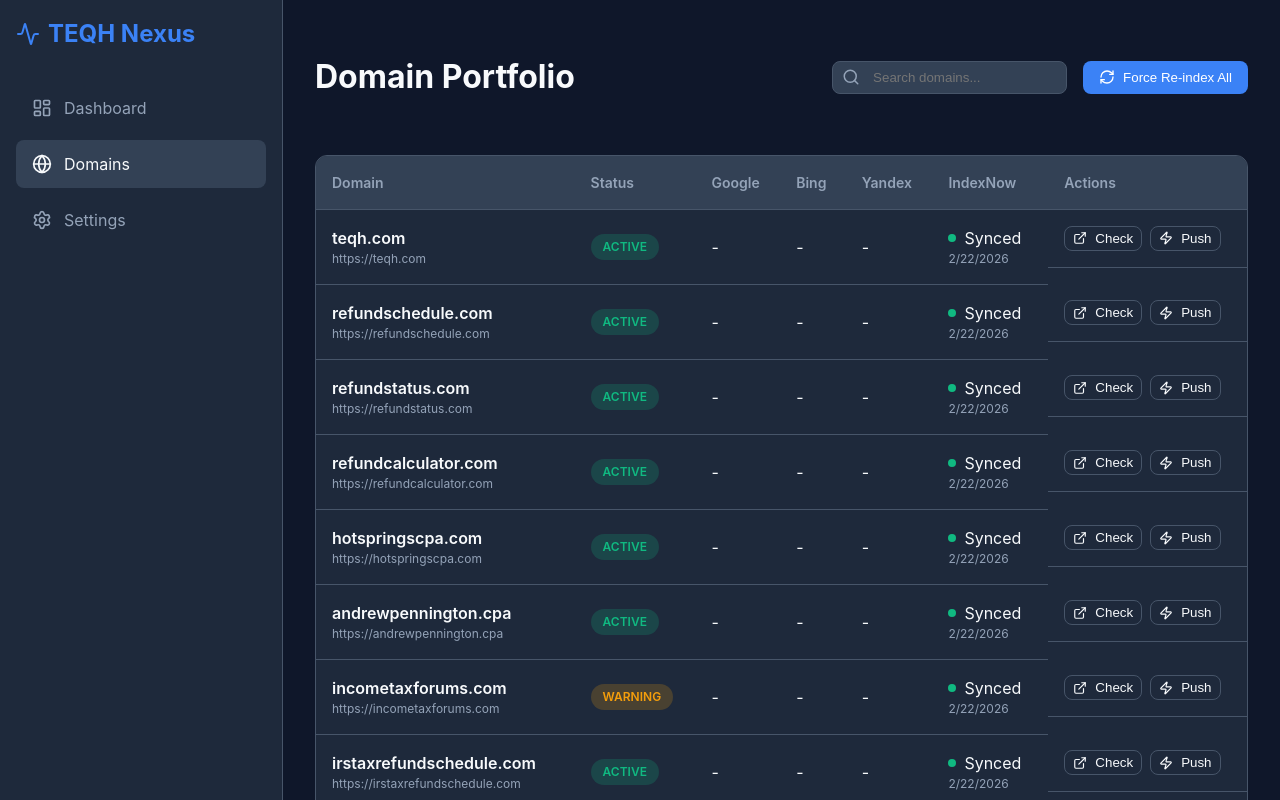
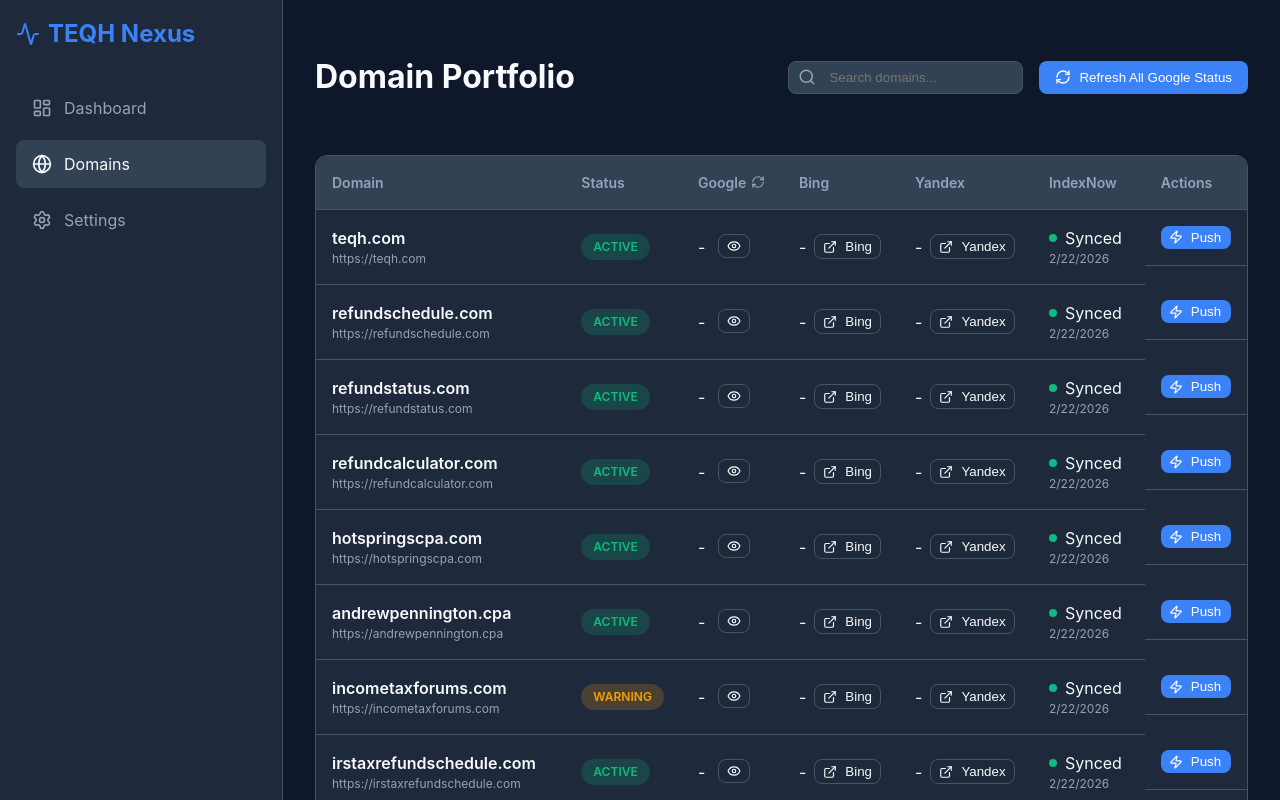
Before and after one commit to kobashix/SEO-Manager, a React (Vite) app: page /domains in a window 1280 px wide. Shown: the top 800 px of the page. Built offline with nearby package versions, Linux system fonts and the light colour scheme.

Commit message:
feat: Integrate live Google index checking

```diff
--- a/src/pages/Domains.tsx
+++ b/src/pages/Domains.tsx
@@ -1,25 +1,35 @@
 import React, { useState } from 'react';
 import { mockDomains } from '../services/mockData';
-import { RefreshCw, Zap, Search, CheckCircle, AlertTriangle, ExternalLink } from 'lucide-react';
+import { RefreshCw, Zap, Search, CheckCircle, AlertTriangle, ExternalLink, Eye } from 'lucide-react';
+import type { Domain } from '../types';
 
 type PushStatus = 'idle' | 'pushing' | 'success' | 'error';
+type CheckStatus = 'idle' | 'loading' | 'loaded' | 'error';
 
 interface FeedbackState {
   [domainId: string]: {
-    status: PushStatus;
-    message: string;
+    push?: { status: PushStatus; message: string; };
+    googleCheck?: { status: CheckStatus; indexedCount?: number; message?: string; };
   };
 }
 
 export const Domains: React.FC = () => {
   const [searchTerm, setSearchTerm] = useState('');
   const [feedback, setFeedback] = useState<FeedbackState>({});
+  const [currentDomains, setCurrentDomains] = useState<Domain[]>(mockDomains);
+
+  const updateDomainFeedback = (domainId: string, type: 'push' | 'googleCheck', data: any) => {
+    setFeedback(prev => ({
+      ...prev,
+      [domainId]: {
+        ...prev[domainId],
+        [type]: data,
+      },
+    }));
+  };
 
   const handleIndexNowPush = async (domainId: string, url: string) => {
-    setFeedback(prev => ({
-      ...prev,
-      [domainId]: { status: 'pushing', message: 'Submitting...' }
-    }));
+    updateDomainFeedback(domainId, 'push', { status: 'pushing', message: 'Submitting...' });
 
     try {
       const response = await fetch('/index-now', {
@@ -34,30 +44,51 @@ export const Domains: React.FC = () => {
         throw new Error(result.message || `Request failed with status ${response.status}`);
       }
 
-      setFeedback(prev => ({
-        ...prev,
-        [domainId]: { status: 'success', message: 'Successfully Submitted!' }
-      }));
+      updateDomainFeedback(domainId, 'push', { status: 'success', message: 'Submitted!' });
 
     } catch (error: any) {
-      setFeedback(prev => ({
-        ...prev,
-        [domainId]: { status: 'error', message: error.message || 'An error occurred.' }
-      }));
+      updateDomainFeedback(domainId, 'push', { status: 'error', message: error.message || 'An error occurred.' });
     } finally {
         setTimeout(() => {
-            setFeedback(prev => ({ ...prev, [domainId]: { status: 'idle', message: '' } }));
+            updateDomainFeedback(domainId, 'push', { status: 'idle', message: '' });
         }, 5000); // Reset feedback after 5 seconds
     }
   };
 
-  const handleManualCheck = (url: string) => {
-    window.open(`https://www.google.com/search?q=site:${url}`, '_blank');
+  const handleGoogleCheck = async (domainId: string, url: string) => {
+    updateDomainFeedback(domainId, 'googleCheck', { status: 'loading', message: 'Checking...' });
+
+    try {
+      const response = await fetch(`/api/check-indexing?domain=${url}`);
+      const result = await response.json();
+
+      if (!response.ok) {
+        throw new Error(result.message || `API failed with status ${response.status}`);
+      }
+
+      updateDomainFeedback(domainId, 'googleCheck', { status: 'loaded', indexedCount: result.indexedCount });
+
+    } catch (error: any) {
+      updateDomainFeedback(domainId, 'googleCheck', { status: 'error', message: error.message || 'Check failed.' });
+    }
+  };
+
+  const handleBingYandexManualCheck = (url: string) => {
     window.open(`https://www.bing.com/search?q=site:${url}`, '_blank');
     window.open(`https://yandex.com/search/?text=site:${url}`, '_blank');
   };
 
-  const filteredDomains = mockDomains.filter(domain =>
+  const handleRefreshAll = async () => {
+    for (const domain of filteredDomains) {
+      // Trigger Google check for all
+      await handleGoogleCheck(domain.id, domain.url);
+      // Optional: Add a small delay to avoid hitting rate limits too fast
+      await new Promise(resolve => setTimeout(resolve, 500));
+    }
+  };
+
+
+  const filteredDomains = currentDomains.filter(domain =>
     domain.name.toLowerCase().includes(searchTerm.toLowerCase()) ||
     domain.url.toLowerCase().includes(searchTerm.toLowerCase())
   );
@@ -83,8 +114,8 @@ export const Domains: React.FC = () => {
               }}
             />
           </div>
-          <button className="btn btn-primary">
-            <RefreshCw size={16} /> Force Re-index All
+          <button className="btn btn-primary" onClick={handleRefreshAll}>
+            <RefreshCw size={16} /> Refresh All Google Status
           </button>
         </div>
       </div>
@@ -95,7 +126,12 @@ export const Domains: React.FC = () => {
             <tr>
               <th>Domain</th>
               <th>Status</th>
-              <th>Google</th>
+              <th>
+                <div style={{display: 'flex', alignItems: 'center', gap: '5px'}}>
+                  Google
+                  <RefreshCw size={14} style={{cursor: 'pointer'}} onClick={handleRefreshAll} title="Refresh all Google status" />
+                </div>
+              </th>
               <th>Bing</th>
               <th>Yandex</th>
               <th>IndexNow</th>
@@ -103,7 +139,12 @@ export const Domains: React.FC = () => {
             </tr>
           </thead>
           <tbody>
-            {filteredDomains.map(domain => (
+            {filteredDomains.map(domain => {
+              const domainFeedback = feedback[domain.id];
+              const googleCheckFeedback = domainFeedback?.googleCheck;
+              const pushFeedback = domainFeedback?.push;
+
+              return (
                 <tr key={domain.id}>
                   <td>
                     <div style={{ fontWeight: 600 }}>{domain.name}</div>
@@ -114,9 +155,49 @@ export const Domains: React.FC = () => {
                       {domain.status.toUpperCase()}
                     </span>
                   </td>
-                <td>-</td>
-                <td>-</td>
-                <td>-</td>
+                  <td>
+                    {googleCheckFeedback?.status === 'loading' && <span style={{color: 'var(--text-secondary)'}}>Loading...</span>}
+                    {googleCheckFeedback?.status === 'error' && <span style={{color: 'var(--error)'}} title={googleCheckFeedback.message}>Error</span>}
+                    {googleCheckFeedback?.status === 'loaded' && (
+                      <span style={{color: googleCheckFeedback.indexedCount > 0 ? 'var(--success)' : 'var(--error)'}}>
+                        {googleCheckFeedback.indexedCount} Indexed
+                      </span>
+                    )}
+                    {googleCheckFeedback?.status === 'idle' && '-'}
+                    {!googleCheckFeedback && '-'} {/* Default if no check has been run */}
+                    <button
+                      className="btn btn-outline"
+                      style={{ padding: '0.25rem 0.5rem', marginLeft: '8px' }}
+                      onClick={() => handleGoogleCheck(domain.id, domain.url)}
+                      disabled={googleCheckFeedback?.status === 'loading'}
+                    >
+                      <Eye size={14} />
+                    </button>
+                  </td>
+                  <td>
+                    <div style={{display: 'flex', alignItems: 'center', gap: '8px'}}>
+                      <span>-</span>
+                      <button
+                        className="btn btn-outline"
+                        style={{ padding: '0.25rem 0.5rem' }}
+                        onClick={() => window.open(`https://www.bing.com/search?q=site:${domain.url}`, '_blank')}
+                      >
+                        <ExternalLink size={14} /> Bing
+                      </button>
+                    </div>
+                  </td>
+                  <td>
+                    <div style={{display: 'flex', alignItems: 'center', gap: '8px'}}>
+                      <span>-</span>
+                      <button
+                        className="btn btn-outline"
+                        style={{ padding: '0.25rem 0.5rem' }}
+                        onClick={() => window.open(`https://yandex.com/search/?text=site:${domain.url}`, '_blank')}
+                      >
+                        <ExternalLink size={14} /> Yandex
+                      </button>
+                    </div>
+                  </td>
                   <td>
                     <div style={{ display: 'flex', alignItems: 'center', gap: '0.5rem' }}>
                       <span style={{
@@ -131,32 +212,26 @@ export const Domains: React.FC = () => {
                       {new Date(domain.indexNow.lastPush).toLocaleDateString()}
                     </div>
                   </td>
-                <td style={{ display: 'flex', gap: '0.5rem', alignItems: 'center' }}>
+                  <td style={{ display: 'flex', flexDirection: 'column', gap: '0.5rem' }}>
                     <button
-                    className="btn btn-outline"
-                    style={{ padding: '0.25rem 0.5rem' }}
-                    onClick={() => handleManualCheck(domain.url)}
-                  >
-                    <ExternalLink size={14} /> Check
-                  </button>
-                  <button
-                    className="btn btn-outline"
+                      className="btn btn-primary"
                       style={{ padding: '0.25rem 0.5rem' }}
                       onClick={() => handleIndexNowPush(domain.id, domain.url)}
-                    disabled={feedback[domain.id]?.status === 'pushing'}
+                      disabled={pushFeedback?.status === 'pushing'}
                     >
                       <Zap size={14} /> Push
                     </button>
-                  {feedback[domain.id] && feedback[domain.id].status !== 'idle' && (
-                    <div style={{ fontSize: '0.7rem', marginTop: '4px', display: 'flex', alignItems: 'center', gap: '4px' }}>
-                      {feedback[domain.id].status === 'success' && <CheckCircle size={12} color="var(--success)" />}
-                      {feedback[domain.id].status === 'error' && <AlertTriangle size={12} color="var(--error)" />}
-                      {feedback[domain.id].message}
+                    {pushFeedback && pushFeedback.status !== 'idle' && (
+                      <div style={{ fontSize: '0.7rem', display: 'flex', alignItems: 'center', gap: '4px' }}>
+                        {pushFeedback.status === 'success' && <CheckCircle size={12} color="var(--success)" />}
+                        {pushFeedback.status === 'error' && <AlertTriangle size={12} color="var(--error)" />}
+                        {pushFeedback.message}
                       </div>
                     )}
                   </td>
                 </tr>
-            ))}
+              );
+            })}
           </tbody>
         </table>
       </div>
```
Lines whose indentation alone changed are shown as unchanged.
